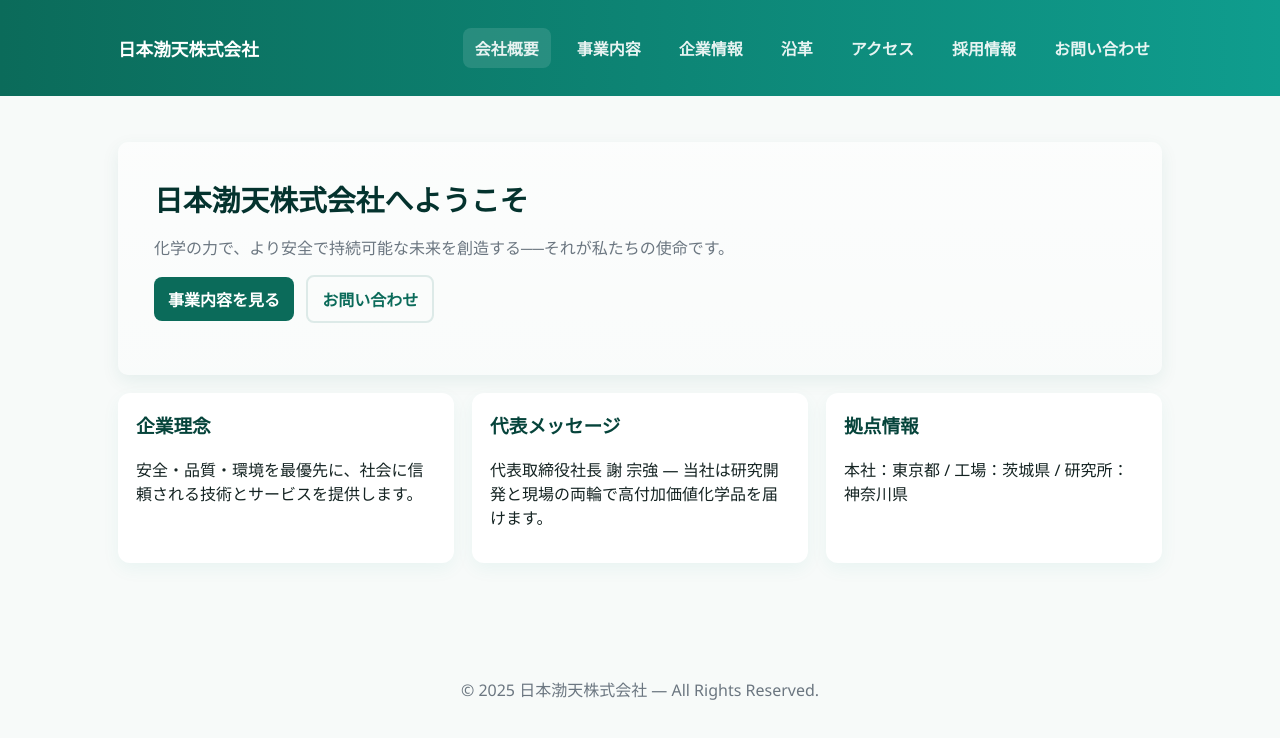
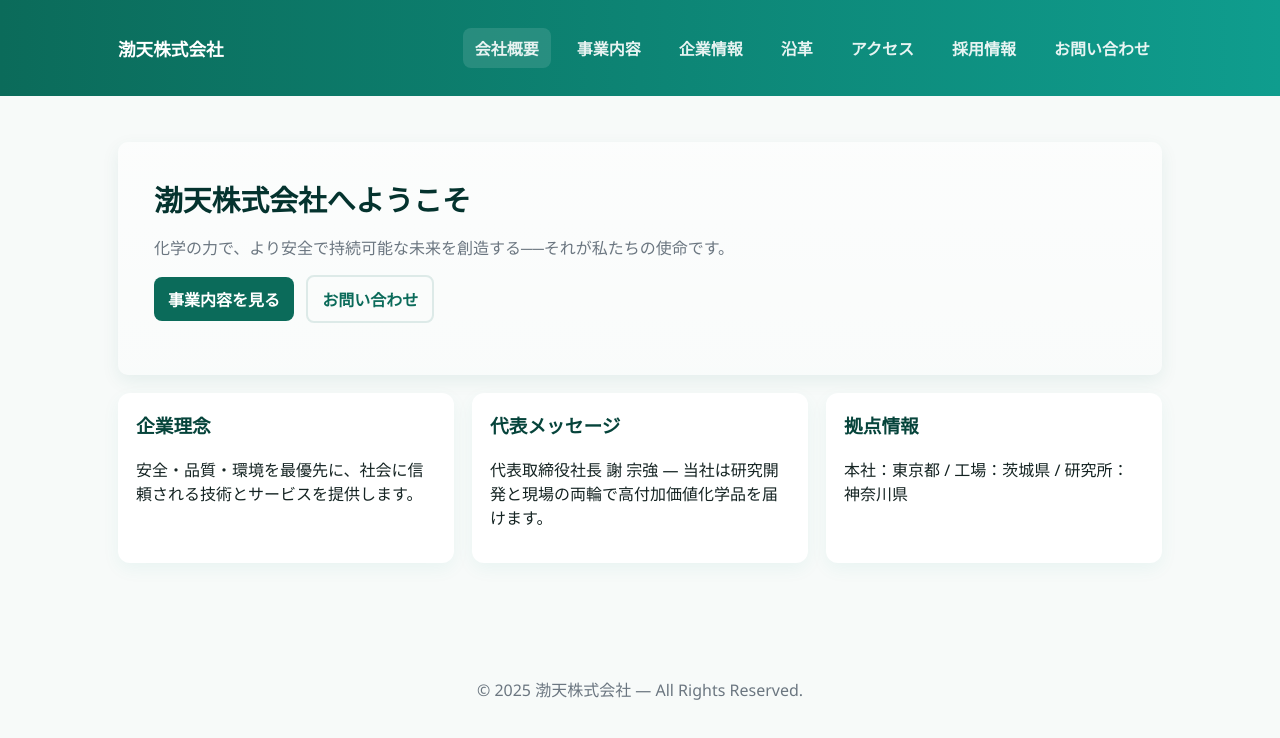
Before and after one commit to js67189840/botten, a plain HTML site: page index.html in a window 1280 px wide. Drawn offline with Linux system fonts and the light colour scheme.

Commit message:
Add files via upload

```diff
--- a/index.html
+++ b/index.html
@@ -3,14 +3,14 @@
 <head>
 <meta charset="utf-8" />
 <meta name="viewport" content="width=device-width,initial-scale=1" />
-<title>会社概要 - 日本渤天株式会社</title>
+<title>会社概要 - 渤天株式会社</title>
 <link rel="stylesheet" href="styles.css">
 </head>
 <body>
 
 <header class="site-header">
   <div class="container">
-    <a class="logo" href="index.html">日本渤天株式会社</a>
+    <a class="logo" href="index.html">渤天株式会社</a>
     <nav class="main-nav">
       <a href="index.html">会社概要</a>
       <a href="business.html">事業内容</a>
@@ -26,7 +26,7 @@
 
 <main class="container">
   <section class="hero">
-    <h1>日本渤天株式会社へようこそ</h1>
+    <h1>渤天株式会社へようこそ</h1>
     <p class="lead">化学の力で、より安全で持続可能な未来を創造する──それが私たちの使命です。</p>
     <p class="cta"><a class="btn" href="business.html">事業内容を見る</a> <a class="btn ghost" href="contact.html">お問い合わせ</a></p>
   </section>
@@ -48,7 +48,7 @@
 </main>
 <footer class="site-footer">
   <div class="container">
-    <p>&copy; <span id="year"></span> 日本渤天株式会社 — All Rights Reserved.</p>
+    <p>&copy; <span id="year"></span> 渤天株式会社 — All Rights Reserved.</p>
   </div>
 </footer>
 <script>document.getElementById('year').textContent = new Date().getFullYear();</script>
```
Also changed, not shown: access.html (+3 -3 lines), careers.html (+3 -3 lines), contact.html (+3 -3 lines), history.html (+4 -4 lines), info.html (+4 -4 lines).
